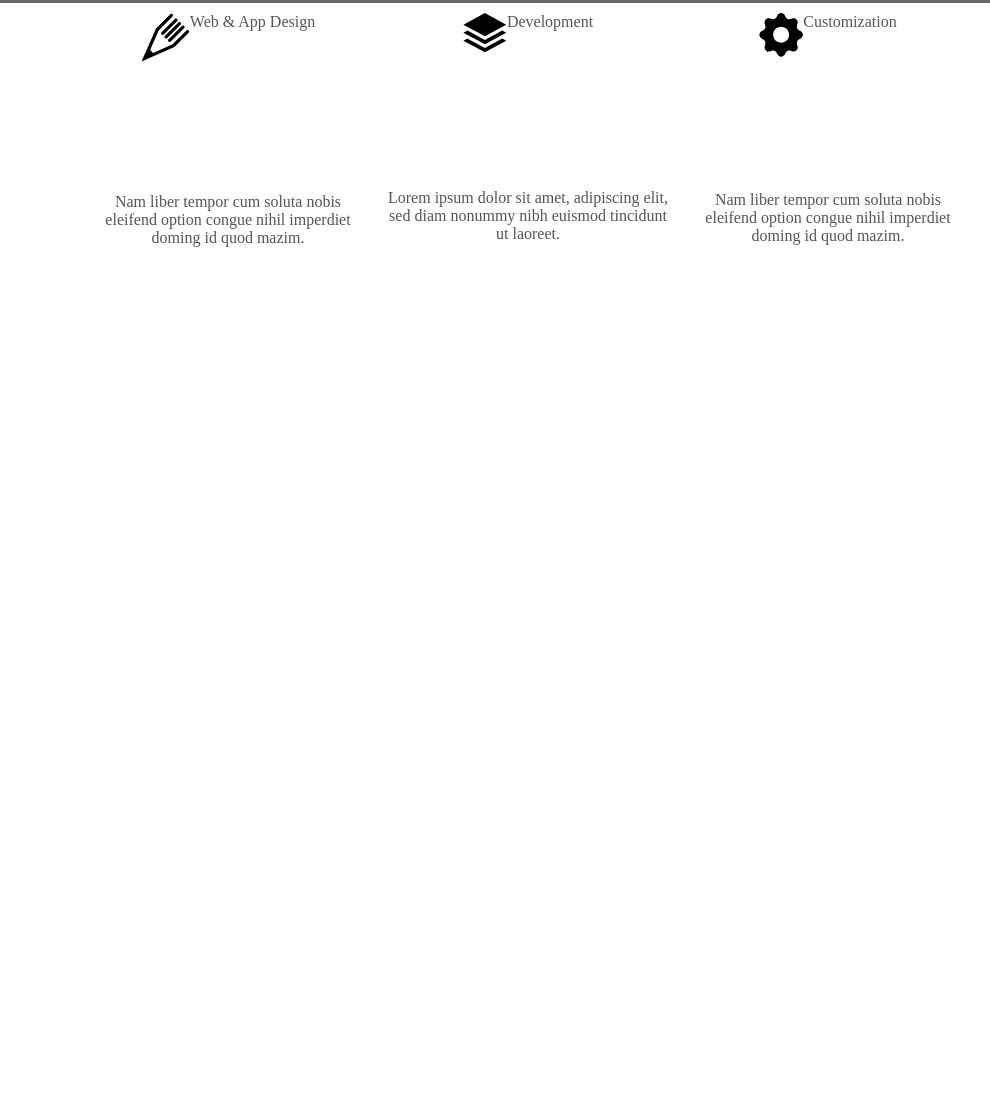
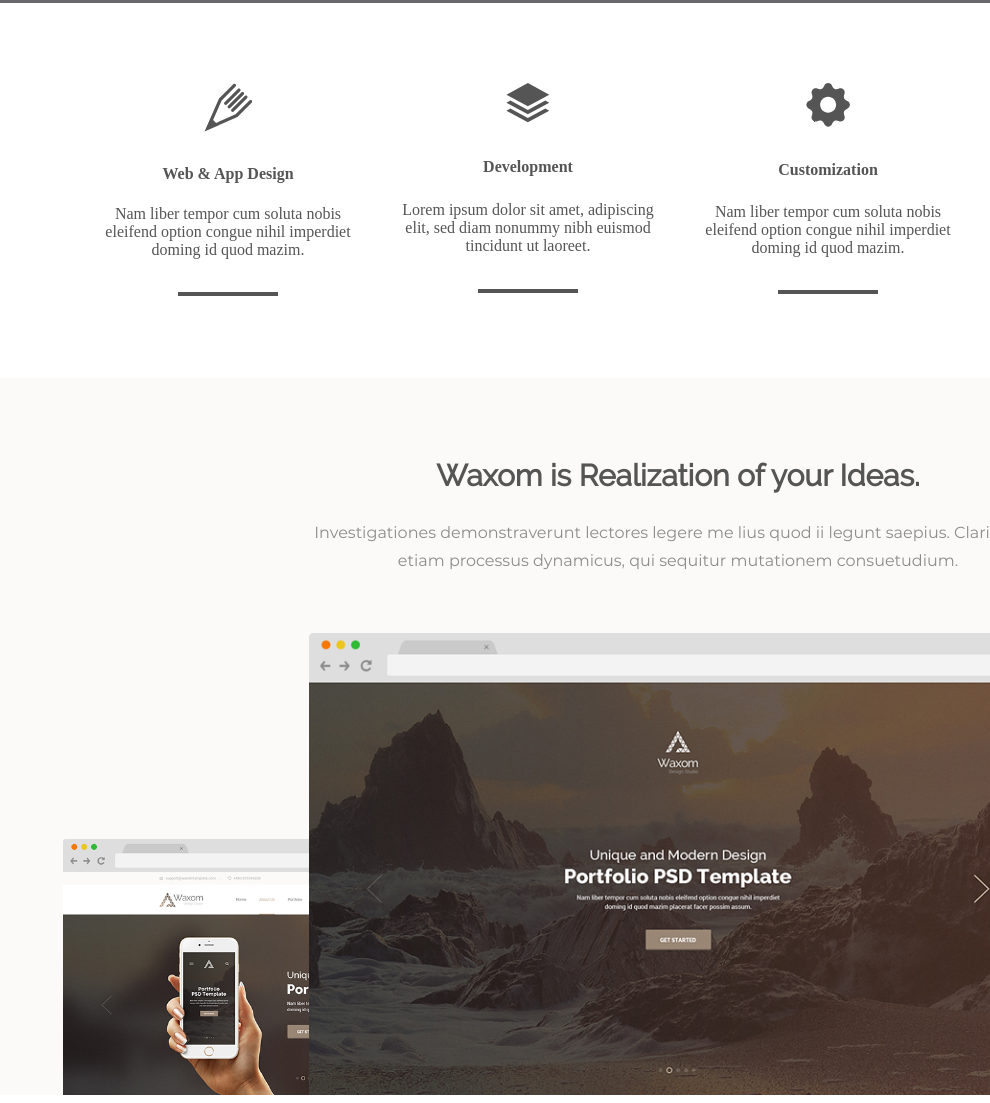
Before and after one commit to AnastassiyaStar/HTML_CSS_course_FinalProject, a plain HTML site: page index.html in a window 1280 px wide. Shown: the part 1029-2132 px from the top of the page, without its empty margins (290-1280 px from the left). Before the commit the page ends 1415 px from the top, so only its background shows below. Drawn offline with Linux system fonts and the light colour scheme; grey boxes are pictures that could not be loaded.

Commit message:
Sections 2 and 3

```diff
--- a/css/style.css
+++ b/css/style.css
@@ -161,15 +161,22 @@ display: block;
     color: #555555;
 }
 .cart{
+    width: 30px;
+    height: 30px;
     align-items: center;
+    margin: 55px 25px  0 30px;
+    background-color: transparent;
     color: #ffffff;
-    margin: 55px 25px  0 30px;
+    border: 1px solid transparent;
 }
 .cart:hover .cart-img{
     fill: #998675;
 }
 .cart:active .cart-img{
     fill: #555555;
+}
+.cart:active{
+    outline: 1px solid transparent;
 }
 .cart-img{
     fill: currentColor;
@@ -342,21 +349,96 @@ min-height: 375px;
     display: flex;
     flex-wrap: wrap;
     justify-content: center;
-    margin: 0;
     width: 300px;
-    padding: 10px 10px 0 10px;
     box-sizing: border-box;
     text-align: center;
     color: #555555;
+    margin: 0;
+}
+.service-box:after {
+    content: "";
+    display: block;
+    width: 100px;
+    height: 4px;
+    background-color: #555555;
+    margin: 0 0 80px 0;
+}
+.service-box:hover .service-img {
+    fill: #c7b299;
+    cursor: pointer;
+}
+.service-box:hover .service-header {
+    color: #c7b299;
+    cursor: pointer;
+}
+.service-box:hover .service-text {
+    cursor: pointer;
+}
+.service-box:hover:after {
+    background-color: #c7b299;
+    cursor: pointer;
+}
+.service-box:active .service-img {
+    fill: #998675;
+}
+.service-box:active .service-header {
+    color: #998675;
+}
+.service-box:active:after {
+    background-color: #998675;
 }
 .service-img{
-
+    fill: currentColor;
+    margin: 80px 0 30px 0;
 }
 .service-header{
-
+    margin: 0 0 20px 0;
+    width: 100%;
+    font-weight: bold;
 }
 .service-text{
-
+    margin: 0 15px 30px 15px;
 }
-
 /*End of Services styles*/
+/*Section Portfolio styles*/
+.portfolio{
+    background-color: #fbfaf8;
+    min-height: 700px;
+    width: 100%;
+}
+.portfolio-title{
+    display: inline-block;
+    width: 100%;
+    font-family: 'ralewayregular', sans-serif;
+    font-size: 30px;
+    line-height: 1.2;
+    font-weight: 600;
+    color: #555555;
+    text-align: center;
+    padding: 0;
+    margin: 80px 0 25px 0;
+}
+.portfolio-text{
+    display: inline-block;
+    font-family: 'montserratregular', sans-serif;
+    font-size: 16px;
+    line-height: 28px;
+    font-weight: 300;
+    color: #8c8c8c;
+    text-align: center;
+    width: 760px;
+    align-items: center;
+    margin: 0 580px 40px 580px;
+}
+.portfolio-background{
+    margin: 0 auto;
+width: 1230px;
+    min-height: 480px;
+    background-image: url("../img/portfolio-1.png"),
+                    url("../img/portfolio-2.png"),
+                    url("../img/portfolio-3.png");
+    background-size: 60%, 40%, 40%;
+    background-repeat: no-repeat;
+    background-position: bottom center, bottom left, bottom right;
+}
+/*End of Section Portfolio styles*/
--- a/index.html
+++ b/index.html
@@ -30,14 +30,14 @@
                     <li><a href="#"><span>Contact</span></a></li>
                 </ul>
             </nav>
-            <a href="#" class="cart">
+            <button class="cart">
                 <svg class="cart-img"
                      xmlns="http://www.w3.org/2000/svg"
                      xmlns:xlink="http://www.w3.org/1999/xlink"
                      width="18" height="24">
                     <path d="M14.995,2.999 L13.496,2.999 C13.496,1.342 11.483,-0.002 8.999,-0.002 C6.514,-0.002 4.501,1.342 4.501,2.999 L3.002,2.999 C1.346,2.999 0.003,4.341 0.003,5.997 L0.003,20.995 C0.003,22.651 1.346,23.994 3.002,23.994 L14.995,23.994 C16.652,23.994 17.994,22.651 17.994,20.995 L17.994,5.997 C17.994,4.341 16.652,2.999 14.995,2.999 ZM8.999,1.498 C10.655,1.498 11.997,1.962 11.997,2.999 L6.000,2.999 C6.000,1.962 7.343,1.498 8.999,1.498 ZM16.495,20.995 C16.495,21.823 15.824,22.494 14.995,22.494 L3.002,22.494 C2.174,22.494 1.502,21.823 1.502,20.995 L1.502,19.495 L16.495,19.495 L16.495,20.995 ZM16.495,17.995 L1.502,17.995 L1.502,5.997 C1.502,5.169 2.174,4.497 3.002,4.497 L4.501,4.497 L4.501,8.998 L6.000,8.998 L6.000,4.497 L11.997,4.497 L11.997,8.998 L13.496,8.998 L13.496,4.497 L14.995,4.497 C15.824,4.497 16.495,5.169 16.495,5.997 L16.495,17.995 Z"/>
                 </svg>
-            </a>
+            </button>
             <form action="search" class="search-icon-form">
                 <input class="search-icon-form__input" id="search" type="search">
                 <label for="search" class="search-icon-form__label">
@@ -128,6 +128,11 @@
                 <p class="service-text">Nam liber tempor cum soluta nobis eleifend option congue nihil imperdiet doming id quod mazim.</p>
             </div>
         </section>
+        <section class="portfolio">
+            <span class="portfolio-title">Waxom is Realization of your Ideas.</span>
+            <p class="portfolio-text">Investigationes demonstraverunt lectores legere me lius quod ii legunt saepius. Claritas est etiam processus dynamicus, qui sequitur mutationem consuetudium.</p>
+            <div class="portfolio-background"></div>
+        </section>
     </main>
     <footer class="main-footer"></footer>
 </div>
```
Also changed, not shown: img/portfolio-1.png (added), img/portfolio-2.png (added), img/portfolio-3.png (added).
